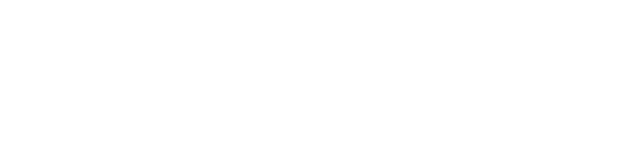
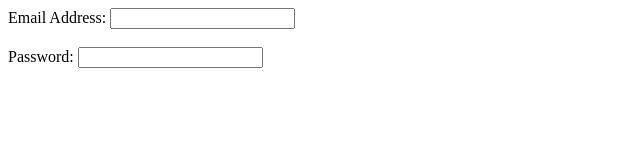
Before and after one commit to AlexanderKeating/Project-3, a plain HTML site: page login.html in a window 1280 px wide. Shown: the whole page, without its empty margins (0-640 px from the left). Drawn offline with Linux system fonts and the light colour scheme.

Commit message:
Update 1
Updating the login page.

Additions
-Added the login text boxes.

```diff
--- a/login.html
+++ b/login.html
@@ -1,5 +1,6 @@
 <!DOCTYPE html>
 <html lang="en">
+
 <head>
     <title>myIIT Log-in</title>
     <meta charset="UTF-8">
@@ -8,6 +9,15 @@
 
 <body>
 
+    <div>
+        <form>
+            Email Address:
+            <input type="text">
+            <br><br> Password:
+            <input type="password">
+        </form>
+
+    </div>
 
 </body>
 
```
